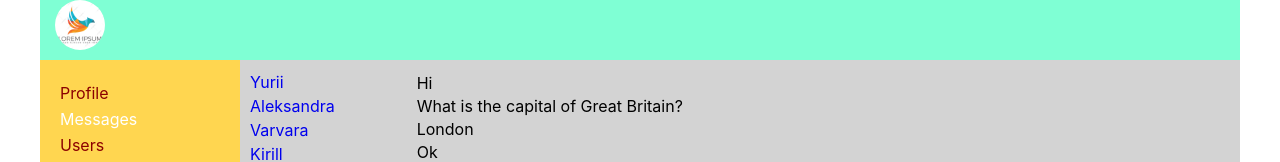
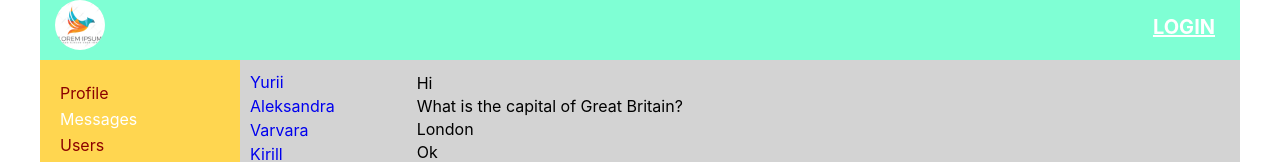
Before and after one commit to yuriyGorelkin/SocialNetwork_React, a React (Create React App) app: page /dialogs in a window 1280 px wide. Shown: the top 162 px of the page. Built offline with nearby package versions, Linux system fonts and the light colour scheme; no server answers.

Commit message:
Used cookie, login в теории. Create HeaderContainer component. Made get request on auth/me, received user authentification data(login, email,id)

```diff
--- a/src/App.js
+++ b/src/App.js
@@ -1,26 +1,24 @@
 import React from 'react';
 import {Route} from "react-router-dom";
 import './App.css';
-
-import Header from "./components/Header/Header";
 import NavBar from "./components/NavBar/NavBar";
-import Profile from "./components/Profile/Profile";
 import News from "./components/News/News";
 import Music from "./components/Music/Music";
 import Settings from "./components/Settings/Settings";
 import DialogsContainer from "./components/Dialogs/DialogsContainer";
 import UsersContainer from "./components/Users/UsersContainer";
 import ProfileContainer from "./components/Profile/ProfileContainer";
+import HeaderContainer from "./components/Header/HeaderContainer";
 
 function App(props) {
     return (
         <div className="app-wrapper">
-            <Header/>
+            <HeaderContainer/>
             <NavBar/>
             <div className="app-wrapper-content">
                 <Route path='/dialogs'
                        render={() => <DialogsContainer store={props.store}/>} />
-                <Route path='/profile/:userId'
+                <Route path='/profile/:userId?'
                        render={() => <ProfileContainer store={props.store} />} />
                 <Route path='/users'
                        render={() => <UsersContainer />} />
--- /dev/null
+++ b/src/Redux/auth-reducer.js
@@ -0,0 +1,25 @@
+const SET_AUTH_USER_DATA = 'SET_AUTH_USER_DATA';
+
+let initialState = {
+    userID: null,
+    email: null,
+    login: null,
+    isAuth: false
+};
+
+const authReducer = (state = initialState, action) => {
+    switch (action.type) {
+        case SET_AUTH_USER_DATA:
+            return {
+                ...state,
+                ...action.data,
+                isAuth: true
+            };
+        default:
+            return state;
+    }
+}
+
+export default authReducer;
+
+export const setAuthUserData = (userID, email, login) => ({type: SET_AUTH_USER_DATA, data: {userID, email, login}});
--- a/src/Redux/redux-store.js
+++ b/src/Redux/redux-store.js
@@ -3,16 +3,20 @@
 import profileReducer from "./profile-reducer";
 import sidebarReducer from "./sidebar-reducer";
 import usersReducer from "./users-reducer";
+import authReducer, {setAuthUserData} from "./auth-reducer";
 
 let reducers = combineReducers(
     {
         profilePage: profileReducer,
         dialogsPage: dialogsReducer,
         sideBar: sidebarReducer,
-        usersPage: usersReducer
+        usersPage: usersReducer,
+        auth: authReducer
     });
 
 
 let store = createStore(reducers);
 
 export default store;
+
+window.store = store;
--- a/src/components/Header/Header.jsx
+++ b/src/components/Header/Header.jsx
@@ -1,11 +1,15 @@
 import React from "react";
 import style from './Header.module.css';
 import logo from "./images/logo.jpg";
+import {NavLink} from "react-router-dom";
 
-const Header = () => {
+const Header = (props) => {
     return (
         <header className={style.header}>
             <img src={logo} className={style.logo} alt="here will be logo"/>
+            <div className={style.login}>
+                {props.isAuth ? props.login : <NavLink to={'/login'} className={style.login_link}> Login </NavLink>}
+            </div>
         </header>
     );
 }
--- a/src/components/Header/Header.module.css
+++ b/src/components/Header/Header.module.css
@@ -9,3 +9,16 @@
     height: 50px;
     border-radius: 50%;
 }
+
+.login {
+    float: right;
+    margin: 15px;
+}
+
+.login_link {
+    color: #ffffff;
+    font-weight: bold;
+    font-size: 20px;
+    text-transform: uppercase;
+    padding: 10px;
+}
--- /dev/null
+++ b/src/components/Header/HeaderContainer.jsx
@@ -0,0 +1,32 @@
+import React from "react";
+import Header from "./Header";
+import {connect} from "react-redux";
+import * as axios from "axios";
+import {setAuthUserData} from "../../Redux/auth-reducer";
+
+class HeaderContainer extends React.Component {
+
+    componentDidMount() {
+        axios.get(`https://social-network.samuraijs.com/api/1.0/auth/me`, {withCredentials: true})
+            .then(response => {
+                if (response.data.resultCode === 0) {
+                    let {id, email, login} = response.data.data;
+                    this.props.setAuthUserData(id, email, login);
+                }
+            });
+    }
+
+
+    render() {
+        return <Header {...this.props} />
+    }
+}
+
+const mapStateToProps = (state) => {
+    return {
+        login: state.auth.login,
+        isAuth: state.auth.isAuth
+    }
+}
+
+export default connect(mapStateToProps, {setAuthUserData})(HeaderContainer);
--- a/src/components/Profile/ProfileContainer.jsx
+++ b/src/components/Profile/ProfileContainer.jsx
@@ -10,6 +10,9 @@
 
     componentDidMount() {
         let userID = this.props.match.params.userId;
+        if (!userID) {
+            userID = 2;
+        }
         axios.get(`https://social-network.samuraijs.com/api/1.0/profile/${userID}`)
             .then(response => {
                 this.props.setUserProfile(response.data);
--- a/src/components/Profile/ProfileInfo/ProfileInfo.jsx
+++ b/src/components/Profile/ProfileInfo/ProfileInfo.jsx
@@ -18,7 +18,7 @@
             <div className={style.descriptionInfo}>
                 <img src={props.profile.photos.large !== null ? props.profile.photos.large : profilePhoto} alt="here will be profilePhoto"/>
                 <div> {props.profile.fullName} </div>
-                ava + description
+               description
             </div>
         </div>
     );
--- a/src/index.js
+++ b/src/index.js
@@ -20,7 +20,7 @@
 
 
 
-window.store = store;
+
 
 
 
```
